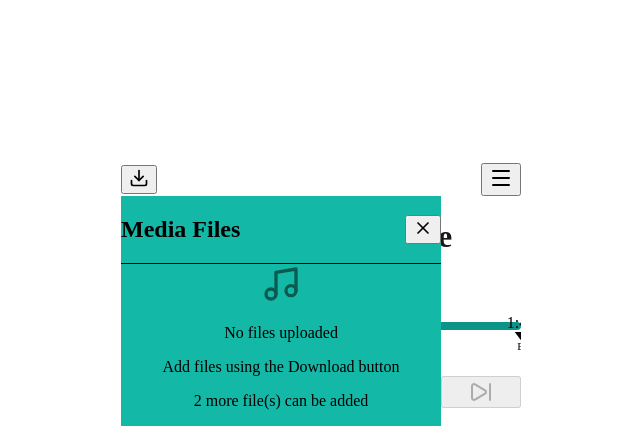
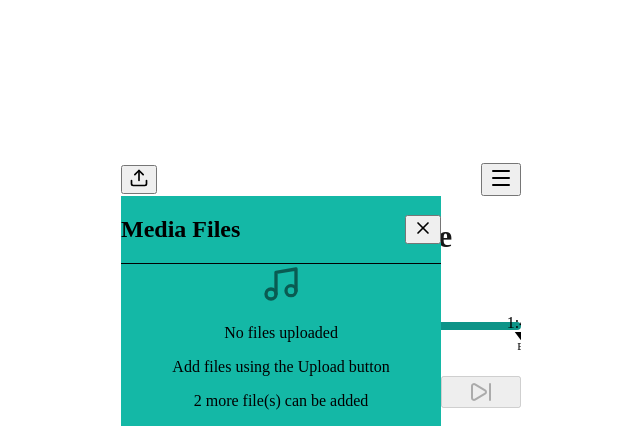
Before and after one commit to yunseokjeon/lang-fe, a Next.js app in the folder audio-player/: page / in a window 1280 px wide. Both pictures are taken after a click on the button 820 px from the left and 179 px from the top of the page. Shown: the top 426 px of the page, without its empty margins (319-959 px from the left). Built offline with nearby package versions, Linux system fonts and the light colour scheme.

Commit message:
Upload 아이콘으로 변경.

```diff
--- a/audio-player/app/components/Header.tsx
+++ b/audio-player/app/components/Header.tsx
@@ -1,5 +1,5 @@
 import { useRef, useState } from "react";
-import { Download, Menu, X, Music } from "lucide-react";
+import { Upload, Menu, X, Music } from "lucide-react";
 import { MediaFile } from "../page";
 
 interface HeaderProps {
@@ -50,7 +50,7 @@ export default function Header({
           onClick={handleClick}
           className="p-2 hover:bg-white/10 rounded-lg transition"
         >
-          <Download size={20} />
+          <Upload size={20} />
         </button>
         <button
           onClick={() => setIsMenuOpen(true)}
@@ -78,7 +78,7 @@ export default function Header({
                 <div className="text-center py-8 text-white/70">
                   <Music size={40} className="mx-auto mb-2 opacity-50" />
                   <p>No files uploaded</p>
-                  <p className="text-sm mt-1">Add files using the Download button</p>
+                  <p className="text-sm mt-1">Add files using the Upload button</p>
                 </div>
               ) : (
                 <ul className="space-y-2">
```
